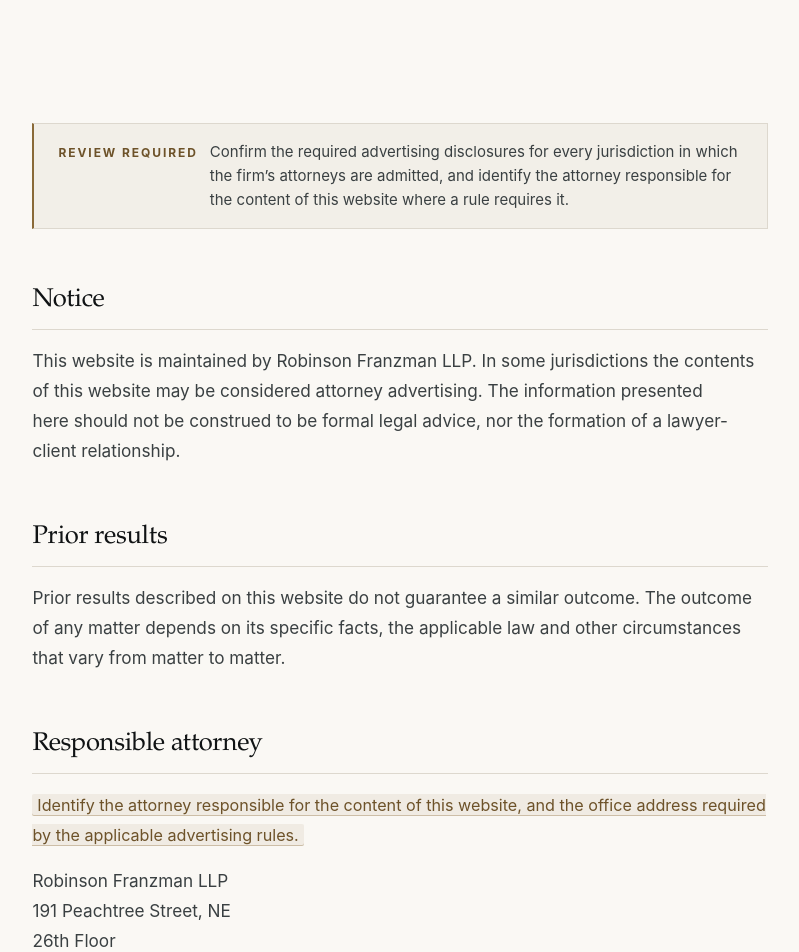
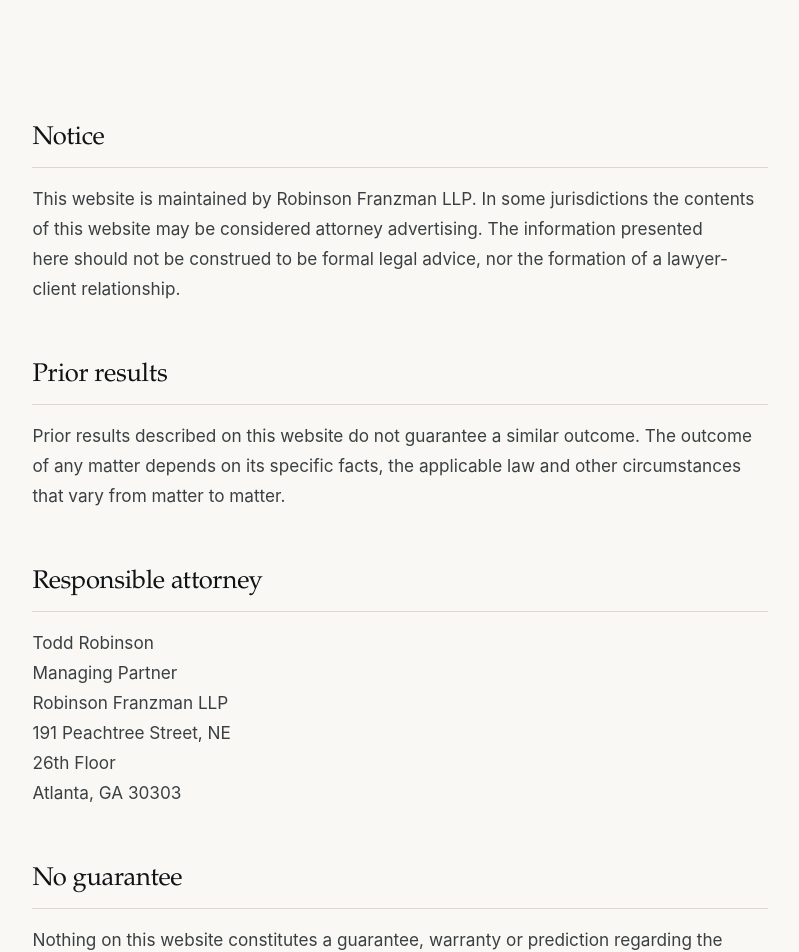
Before and after one commit to tnrobinson12/rfllplaw-website, a Next.js app: page /attorney-advertising in a window 1280 px wide. Shown: the part 580-1532 px from the top of the page, without its empty margins (12-811 px from the left). Built offline with nearby package versions, Linux system fonts and the light colour scheme.

Commit message:
Clean up pre-launch legal pages

```diff
--- a/src/app/attorney-advertising/page.tsx
+++ b/src/app/attorney-advertising/page.tsx
@@ -6,7 +6,7 @@
 import { breadcrumbSchema, type Crumb } from '@/lib/schema';
 import { Breadcrumbs } from '@/components/Breadcrumbs';
 import { JsonLd } from '@/components/JsonLd';
-import { PlaceholderNote, PlaceholderText } from '@/components/Placeholder';
+import { PlaceholderText } from '@/components/Placeholder';
 
 const crumbs: Crumb[] = [
   { name: 'Home', href: '/' },
@@ -37,14 +37,6 @@
 
       <section className="section">
         <div className="container">
-          <div style={{ marginBottom: 'var(--s-8)', maxWidth: 'var(--measure-wide)' }}>
-            <PlaceholderNote label="Review required">
-              Confirm the required advertising disclosures for every jurisdiction in which the
-              firm&rsquo;s attorneys are admitted, and identify the attorney responsible for the
-              content of this website where a rule requires it.
-            </PlaceholderNote>
-          </div>
-
           <div className="legal-body">
             <h2>Notice</h2>
             <p>
@@ -63,12 +55,10 @@
 
             <h2>Responsible attorney</h2>
             <p>
-              <span className="placeholder">
-                Identify the attorney responsible for the content of this website, and the
-                office address required by the applicable advertising rules.
-              </span>
-            </p>
-            <p>
+              Todd Robinson
+              <br />
+              Managing Partner
+              <br />
               {site.name}
               <br />
               <PlaceholderText text={office.streetAddress} />
```
Also changed, not shown: src/app/disclaimer/page.tsx (+0 -9 lines), src/app/privacy/page.tsx (+3 -15 lines), src/app/terms/page.tsx (+0 -8 lines).
